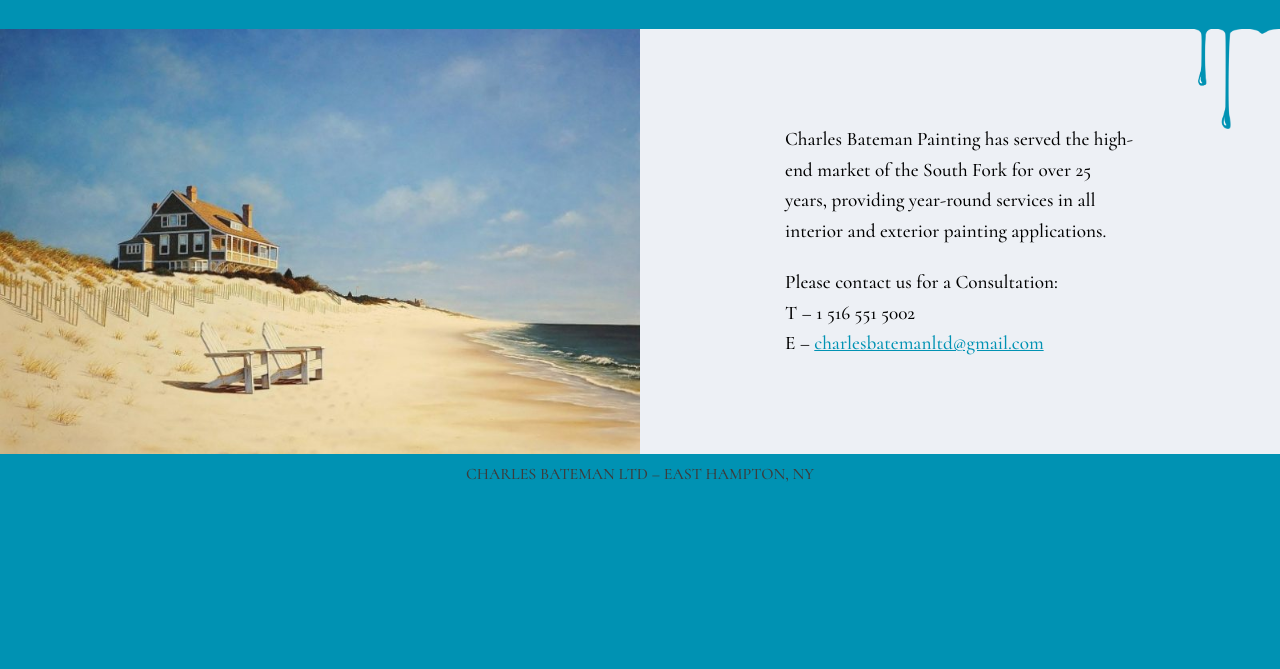
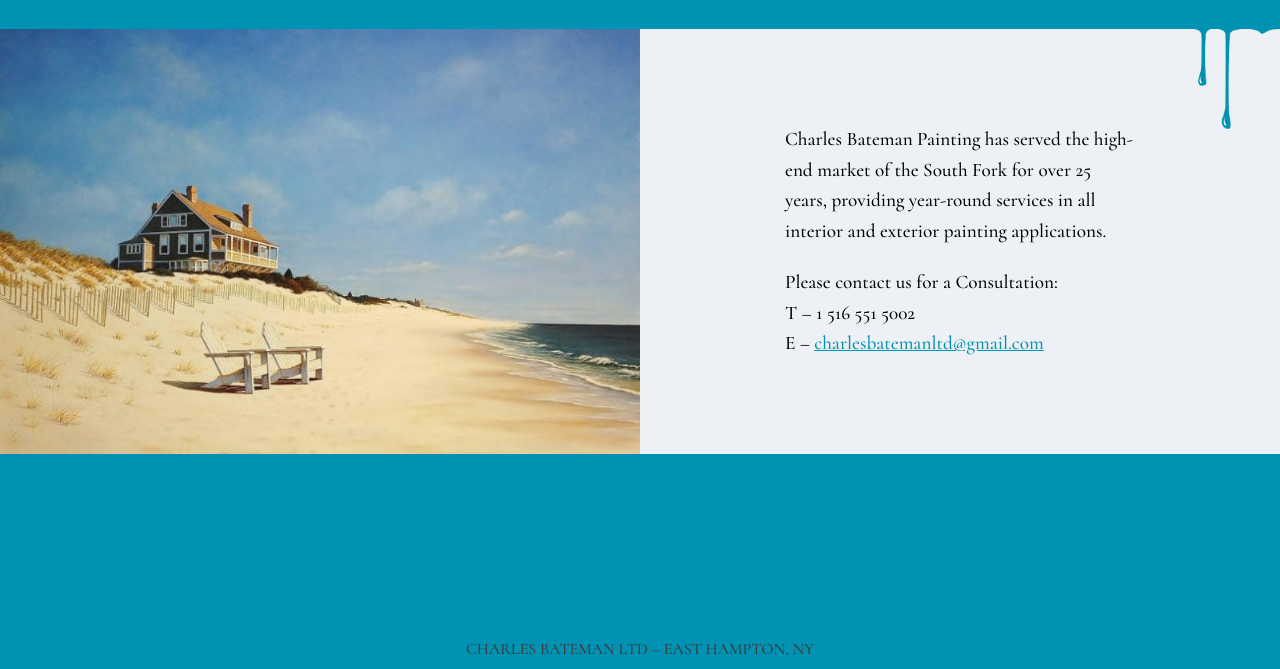
Before and after one commit to Arusli/batemanpainting1, a plain HTML site: page index.html in a window 1280 px wide. Shown: the part 131-800 px from the top of the page. Drawn offline with Linux system fonts and the light colour scheme.

Commit message:
Update style.css

```diff
--- a/styles/style.css
+++ b/styles/style.css
@@ -8,8 +8,11 @@ html {
 }
 
 body {
+	display: flex;
+	min-height: 100vh;
+	flex-direction: column;
 	background-color: #0092b3;
-	height: 100%; /* useful for creating sticky footer */
+	/* height: 100%; useful for creating sticky footer */
 	/*
 	background-image: url(https://cdn.shopify.com/s/files/1/0013/8998/5890/products/8e3fc51b2d615123c1c650e8d612d893_627x.jpg?v=1583937831);
 	background-repeat: no-repeat;
@@ -49,6 +52,7 @@ body {
 /* Main */
 
 #main {
+	flex: 1;
 	display: flex;
 	flex-direction: row;
 }
@@ -165,7 +169,6 @@ footer p {
 	/*
 	html {
 		height: auto;
-
 	}
 	body {
 		height: auto;
@@ -209,13 +212,10 @@ footer p {
 	/*
 	html {
 		height: auto;
-
-
 	}
 	body {
 		height: auto;
 	}
-
 	footer {
 		margin-top: none;
 	}
```
